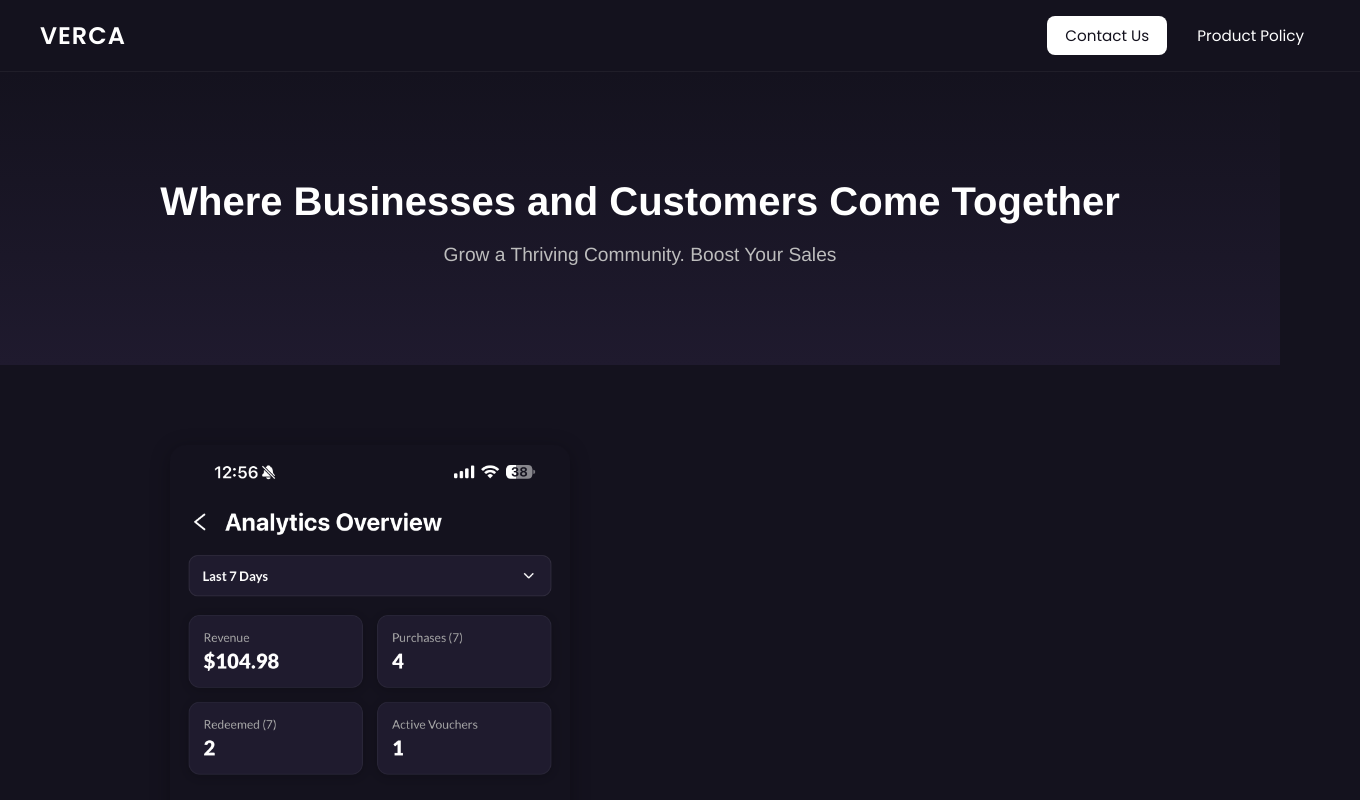
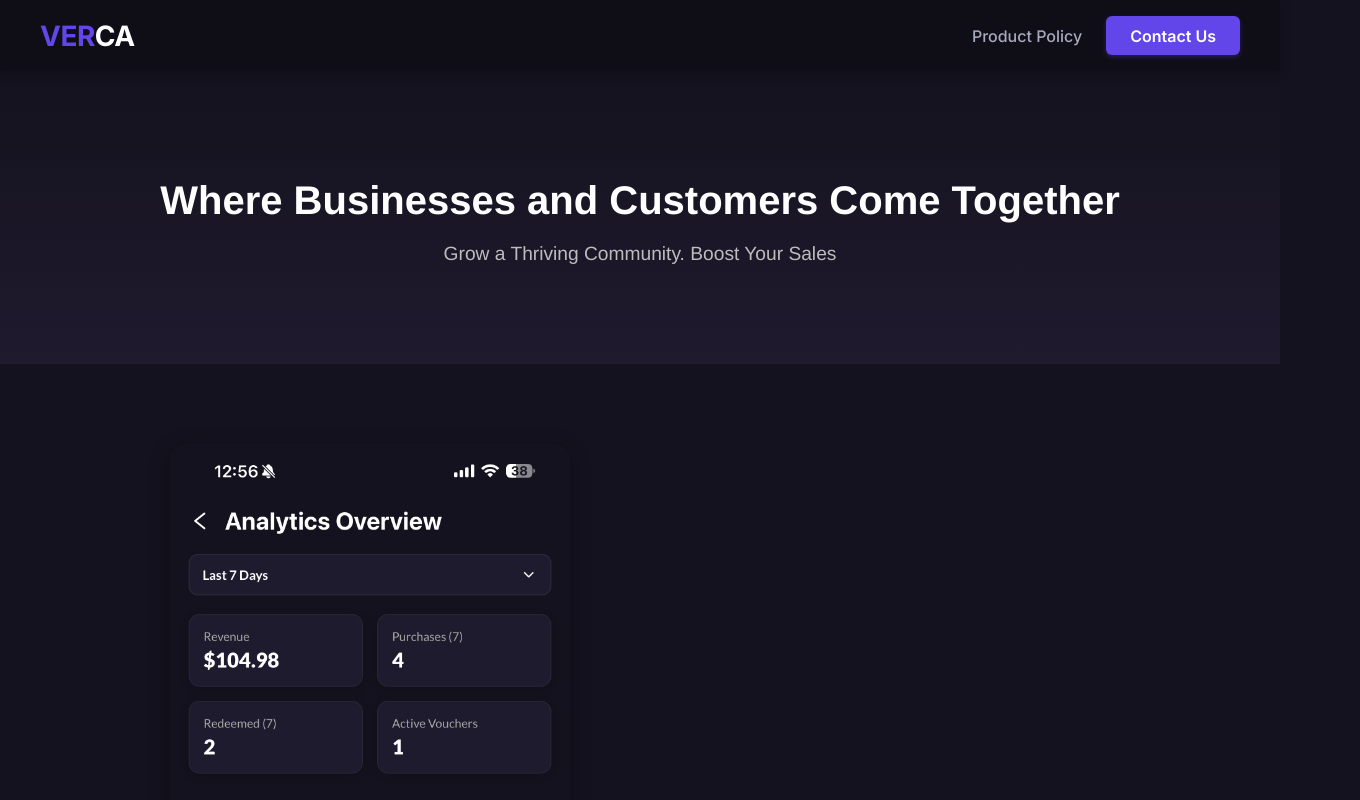
Before and after one commit to ArthurHakobyanDev/vercasite, a React (Create React App) app: page / in a window 1280 px wide. Shown: the top 800 px of the page, 1360 px wide, since content can reach past the window. Built offline with nearby package versions, Linux system fonts and the light colour scheme.

Commit message:
polished header styling

```diff
--- a/src/components/Header.css
+++ b/src/components/Header.css
@@ -1,60 +1,116 @@
+@import url('https://fonts.googleapis.com/css2?family=Inter:wght@400;500;600;700&display=swap');
+
+:root {
+  --primary-bg: #0f0e17;
+  --primary-text: #ffffff;
+  --accent-color: #6246ea;
+  --hover-accent: #7b5ef1;
+  --secondary-text: #a7a9be;
+  --transition-speed: 0.3s;
+}
+
 .header {
   position: sticky;
   top: 0;
   width: 100%;
-  background-color: #14121E;
-  padding: 16px 40px;
+  background-color: var(--primary-bg);
+  box-shadow: 0 2px 10px rgba(0, 0, 0, 0.2);
+  z-index: 1000;
+}
+
+.header-container {
+  max-width: 1200px;
+  margin: 0 auto;
+  padding: 1rem 2rem;
   display: flex;
   align-items: center;
   justify-content: space-between;
-  z-index: 1000;
-  border-bottom: 1px solid rgba(255, 255, 255, 0.05);
 }
 
 .logo {
-  font-family: 'Poppins', sans-serif;
-  font-size: 1.5rem;
-  color: white;
-  font-weight: 600;
-  letter-spacing: 1px;
+  font-family: 'Inter', sans-serif;
+  font-size: 1.75rem;
+  font-weight: 700;
+  color: var(--primary-text);
+  letter-spacing: -0.5px;
 }
 
-.header-buttons {
-  display: flex;
-  gap: 14px;
+.logo-highlight {
+  color: var(--accent-color);
 }
 
-/* Contact Us – Prominent White Button */
-.contact-button {
-  background-color: white;
-  color: #14121E;
-  border: none;
-  padding: 8px 18px;
-  border-radius: 8px;
-  font-family: 'Poppins', sans-serif;
-  font-weight: 500;
-  font-size: 0.95rem;
-  cursor: pointer;
-  transition: background-color 0.25s ease;
+.header-nav {
+  display: flex;
+  align-items: center;
+  gap: 1.5rem;
 }
 
-.contact-button:hover {
-  background-color: #f0f0f0;
+.nav-link {
+  background: transparent;
+  border: none;
+  color: var(--secondary-text);
+  font-family: 'Inter', sans-serif;
+  font-weight: 500;
+  font-size: 1rem;
+  cursor: pointer;
+  padding: 0.5rem 0;
+  position: relative;
+  transition: color var(--transition-speed) ease;
 }
 
-/* Product Policy – Subtle White Link */
-.link-button {
-  background: transparent;
+.nav-link:hover {
+  color: var(--primary-text);
+}
+
+.nav-link::after {
+  content: '';
+  position: absolute;
+  bottom: 0;
+  left: 0;
+  width: 0;
+  height: 2px;
+  background-color: var(--accent-color);
+  transition: width var(--transition-speed) ease;
+}
+
+.nav-link:hover::after {
+  width: 100%;
+}
+
+.nav-button {
+  background-color: var(--accent-color);
   color: white;
   border: none;
-  padding: 8px 16px;
-  font-family: 'Poppins', sans-serif;
-  font-weight: 500;
-  font-size: 0.95rem;
+  padding: 0.6rem 1.5rem;
+  border-radius: 6px;
+  font-family: 'Inter', sans-serif;
+  font-weight: 600;
+  font-size: 1rem;
   cursor: pointer;
-  transition: color 0.25s ease;
+  transition: all var(--transition-speed) ease;
+  box-shadow: 0 2px 5px rgba(98, 70, 234, 0.3);
 }
 
-.link-button:hover {
-  color: #d4d4d4;
+.nav-button:hover {
+  background-color: var(--hover-accent);
+  transform: translateY(-1px);
+  box-shadow: 0 4px 8px rgba(98, 70, 234, 0.4);
 }
+
+@media (max-width: 768px) {
+  .header-container {
+    padding: 1rem;
+  }
+
+  .logo {
+    font-size: 1.5rem;
+  }
+
+  .header-nav {
+    gap: 1rem;
+  }
+
+  .nav-button {
+    padding: 0.5rem 1rem;
+  }
+}
--- a/src/components/Header.js
+++ b/src/components/Header.js
@@ -3,13 +3,17 @@ import './Header.css';
 
 const Header = () => {
   return (
-    <div className="header">
-      <div className="logo">VERCA</div>
-      <div className="header-buttons">
-        <button className="contact-button">Contact Us</button>
-        <button className="link-button">Product Policy</button>
+    <header className="header">
+      <div className="header-container">
+        <div className="logo">
+          <span className="logo-highlight">VER</span>CA
+        </div>
+        <nav className="header-nav">
+          <button className="nav-link">Product Policy</button>
+          <button className="nav-button">Contact Us</button>
+        </nav>
       </div>
-    </div>
+    </header>
   );
 };
 
```
